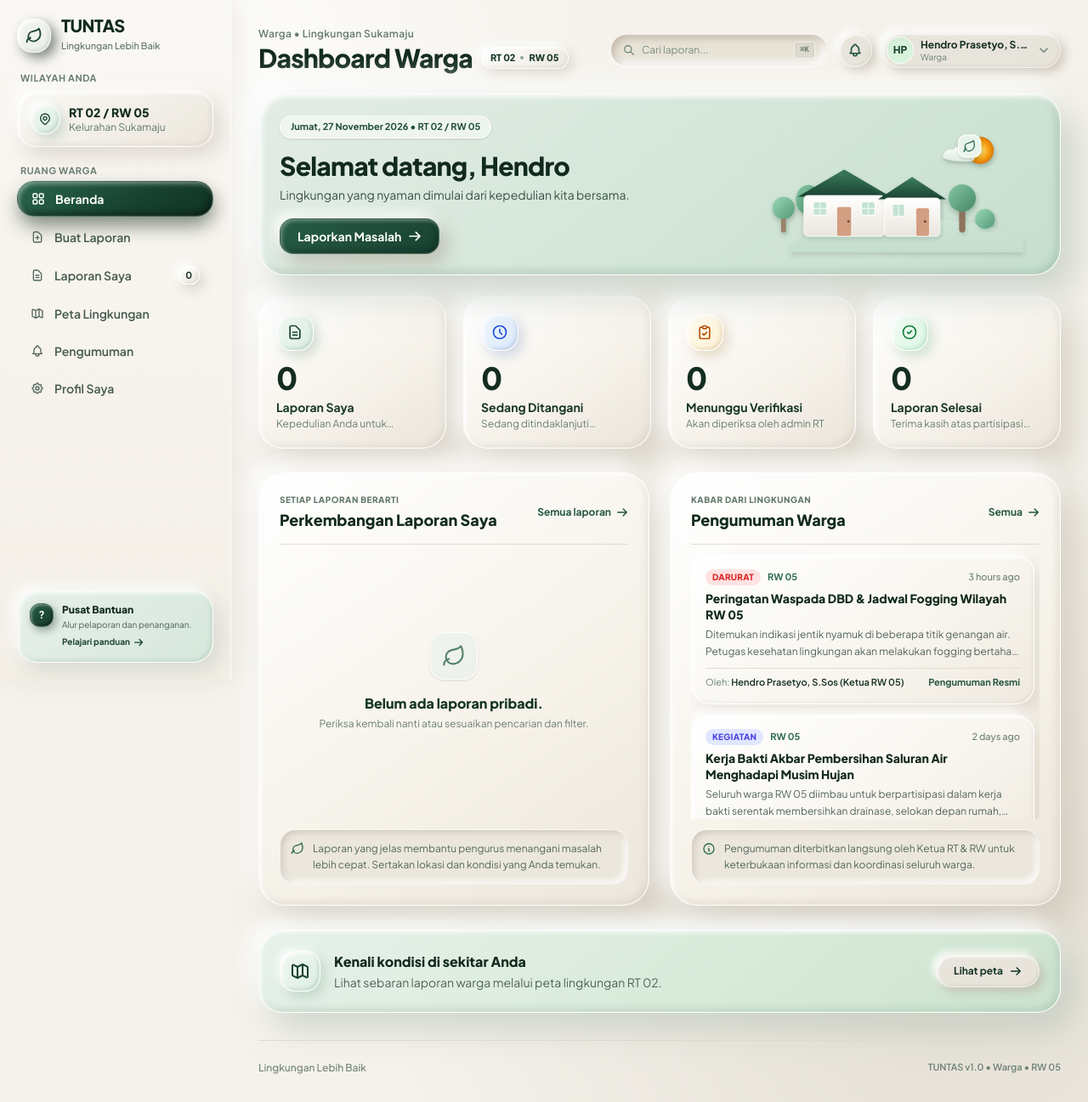
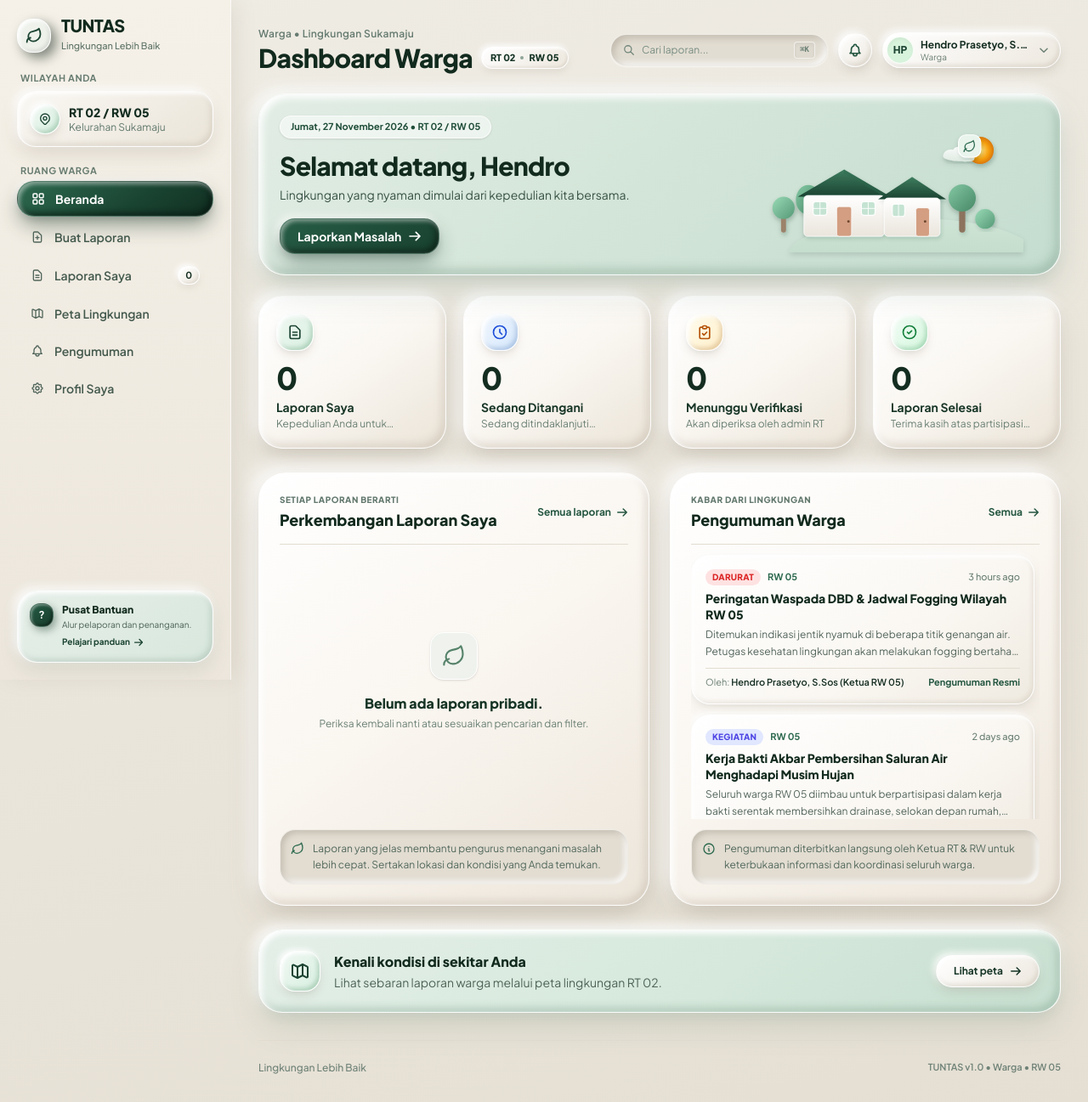
Before and after one commit to apege/TUNTAS, a Laravel app: page /warga/dashboard in a window 1280 px wide. Shown: the whole page at 85% size. Run offline with Laravel 12, Linux system fonts and the light colour scheme; a user stored in the database is signed in; data comes from the database, SQL or seed files in the repository; style sheets or scripts are compiled from the project's sources.

Commit message:
style: enhance 3d claymorphic tactile depth and eliminate canvas glare spotlight

```diff
--- a/resources/css/app.css
+++ b/resources/css/app.css
@@ -89,11 +89,9 @@
 
 /* Tactile Stone/Clay Base Canvas */
 .clay-bg {
-    background-color: #EAE6DE;
+    background-color: #EAE5DB;
     background-image:
-        radial-gradient(at 10% 15%, rgba(255, 255, 255, 0.9) 0px, transparent 40%),
-        radial-gradient(at 90% 85%, rgba(200, 192, 178, 0.6) 0px, transparent 45%),
-        radial-gradient(at 50% 50%, rgba(240, 236, 228, 0.5) 0px, transparent 60%);
+        linear-gradient(165deg, #EFECE4 0%, #E5DFD3 100%);
 }
 
 /* Left Panel: Deep Forest Green 3D Clay-Neumorphic Slab */
@@ -144,31 +142,34 @@
 /* Action Button: Tactile Extruded Clay Button (with realistic physical press) */
 .clay-btn-green {
     background: linear-gradient(145deg, #275D46 0%, #18412F 100%);
-    border-radius: 16px;
+    border-radius: 18px;
     box-shadow:
-        8px 10px 22px rgba(170, 160, 145, 0.6),
-        -6px -6px 16px #FFFFFF,
-        inset 2px 2px 4px rgba(255, 255, 255, 0.35),
-        inset -3px -3px 6px rgba(10, 28, 18, 0.4);
-    border: 1px solid rgba(255, 255, 255, 0.15);
-    transition: all 0.2s cubic-bezier(0.4, 0, 0.2, 1);
+        0 12px 24px -4px rgba(21, 55, 39, 0.45),
+        0 4px 8px -2px rgba(0, 0, 0, 0.15),
+        -4px -4px 10px rgba(255, 255, 255, 0.7),
+        inset 2.5px 2.5px 5px rgba(255, 255, 255, 0.45),
+        inset -3.5px -3.5px 7px rgba(8, 22, 15, 0.6);
+    border: 1px solid rgba(255, 255, 255, 0.22);
+    transition: all 0.2s cubic-bezier(0.34, 1.56, 0.64, 1);
 }
 
 .clay-btn-green:hover {
     background: linear-gradient(145deg, #2F6F54 0%, #1D4B36 100%);
     transform: translateY(-2px);
     box-shadow:
-        12px 14px 28px rgba(170, 160, 145, 0.7),
-        -8px -8px 20px #FFFFFF,
-        inset 2.5px 2.5px 5px rgba(255, 255, 255, 0.45),
-        inset -3px -3px 6px rgba(10, 28, 18, 0.4);
+        0 16px 28px -4px rgba(21, 55, 39, 0.55),
+        0 6px 12px -2px rgba(0, 0, 0, 0.18),
+        -5px -5px 12px rgba(255, 255, 255, 0.8),
+        inset 3px 3px 6px rgba(255, 255, 255, 0.5),
+        inset -3.5px -3.5px 7px rgba(8, 22, 15, 0.6);
 }
 
 .clay-btn-green:active {
-    transform: translateY(2px);
+    transform: translateY(2px) scale(0.98);
     box-shadow:
-        inset 6px 6px 12px rgba(10, 28, 18, 0.6),
-        inset -3px -3px 8px rgba(255, 255, 255, 0.15);
+        0 4px 8px rgba(21, 55, 39, 0.35),
+        inset 5px 5px 10px rgba(8, 22, 15, 0.7),
+        inset -2px -2px 5px rgba(255, 255, 255, 0.15);
 }
 
 /* Leaf Badge: Extruded Squircle on Dark Green Background */
@@ -195,29 +196,31 @@
 
 /* Pill / Subtle Icon Container */
 .clay-pill {
-    background-color: #E8E4DB;
+    background: linear-gradient(145deg, #FFFFFF 0%, #EDE8DF 100%);
     border-radius: 9999px;
     box-shadow:
-        5px 5px 12px rgba(182, 172, 156, 0.6),
-        -4px -4px 10px #FFFFFF,
-        inset 1.5px 1.5px 3px rgba(255, 255, 255, 0.95),
-        inset -1.5px -1.5px 3px rgba(182, 172, 156, 0.25);
-    border: 1px solid rgba(255, 255, 255, 0.6);
-    transition: all 0.2s ease;
+        0 6px 14px -2px rgba(135, 120, 100, 0.22),
+        0 2px 5px -1px rgba(0, 0, 0, 0.05),
+        -3px -3px 8px rgba(255, 255, 255, 0.9),
+        inset 2px 2px 4px rgba(255, 255, 255, 0.98),
+        inset -2px -2.5px 5px rgba(165, 150, 130, 0.25);
+    border: 1px solid rgba(255, 255, 255, 0.75);
+    transition: all 0.2s cubic-bezier(0.34, 1.56, 0.64, 1);
 }
 
 .clay-pill:hover {
-    background-color: #E3DFD5;
-    transform: translateY(-1px);
+    transform: translateY(-1.5px);
     box-shadow:
-        6px 6px 14px rgba(182, 172, 156, 0.7),
-        -5px -5px 12px #FFFFFF;
+        0 8px 18px -2px rgba(135, 120, 100, 0.28),
+        0 3px 6px -1px rgba(0, 0, 0, 0.08),
+        -4px -4px 10px rgba(255, 255, 255, 0.95),
+        inset 2px 2px 4px rgba(255, 255, 255, 1);
 }
 
 .clay-pill:active {
-    transform: translateY(1px);
+    transform: translateY(1px) scale(0.98);
     box-shadow:
-        inset 3px 3px 6px rgba(175, 165, 149, 0.55),
+        inset 3px 3px 6px rgba(160, 145, 128, 0.5),
         inset -2px -2px 5px rgba(255, 255, 255, 0.9);
 }
 
@@ -279,77 +282,77 @@
 
 /* Dashboard Layout Surface */
 .dashboard-canvas {
-    background-color: #F5F2EB;
+    background-color: #EAE5DB;
     background-image:
-        radial-gradient(at 10% 8%, rgba(255, 255, 255, 0.98) 0px, transparent 38%),
-        radial-gradient(at 88% 88%, rgba(212, 204, 190, 0.5) 0px, transparent 42%),
-        radial-gradient(at 50% 50%, rgba(246, 243, 237, 0.7) 0px, transparent 60%);
+        linear-gradient(165deg, #EFECE4 0%, #E5DFD3 100%);
 }
 
 /* Sidebar Container */
 .neu-sidebar {
-    background: linear-gradient(180deg, #FAF8F4 0%, #F4EFE6 100%);
-    border-right: 1.5px solid rgba(255, 255, 255, 0.85);
-    box-shadow: 6px 0 28px rgba(185, 175, 158, 0.2);
+    background: linear-gradient(180deg, #F5F1E8 0%, #ECE6DC 100%);
+    border-right: 1.5px solid rgba(255, 255, 255, 0.65);
+    box-shadow: 8px 0 24px -4px rgba(140, 125, 105, 0.16);
 }
 
 /* Soft Emblazoned Pill (Tag RT/RW) */
 .neu-pill-tag {
-    background: linear-gradient(145deg, #FFFFFF 0%, #EBE7DD 100%);
+    background: linear-gradient(145deg, #FFFFFF 0%, #ECE7DD 100%);
     border-radius: 9999px;
     box-shadow:
-        5px 6px 14px rgba(185, 175, 158, 0.45),
-        -4px -4px 10px #FFFFFF,
+        0 4px 10px -2px rgba(135, 120, 100, 0.2),
+        -2px -2px 6px rgba(255, 255, 255, 0.95),
         inset 1.5px 1.5px 3px rgba(255, 255, 255, 1),
-        inset -1.5px -1.5px 3px rgba(185, 175, 158, 0.25);
-    border: 1.2px solid rgba(255, 255, 255, 0.9);
+        inset -1.5px -1.5px 3px rgba(165, 150, 130, 0.2);
+    border: 1px solid rgba(255, 255, 255, 0.85);
 }
 
 /* Sunken Search Field: Capsule / Pill Neumorphic Well */
 .neu-search-input {
-    background-color: #E8E3D7;
+    background-color: #E2DDD2;
     border-radius: 9999px;
     box-shadow:
-        inset 4px 4px 9px rgba(165, 155, 138, 0.55),
-        inset -4px -4px 9px #FFFFFF,
-        0 1px 2px rgba(255, 255, 255, 0.8);
-    border: 1px solid rgba(255, 255, 255, 0.55);
+        inset 3.5px 3.5px 8px rgba(150, 140, 125, 0.45),
+        inset -3px -3px 7px rgba(255, 255, 255, 0.95),
+        0 1px 2px rgba(255, 255, 255, 0.6);
+    border: 1px solid rgba(255, 255, 255, 0.45);
     transition: all 0.25s cubic-bezier(0.4, 0, 0.2, 1);
 }
 
 .neu-search-input:focus-within {
-    background-color: #E4DFD2;
+    background-color: #DDD8CC;
     box-shadow:
-        inset 5px 5px 11px rgba(160, 150, 132, 0.65),
-        inset -4px -4px 9px #FFFFFF,
-        0 0 0 3px rgba(36, 86, 64, 0.22);
+        inset 4px 4px 9px rgba(145, 135, 120, 0.55),
+        inset -3px -3px 7px rgba(255, 255, 255, 0.95),
+        0 0 0 3px rgba(36, 86, 64, 0.25);
     border-color: rgba(36, 86, 64, 0.4);
 }
 
 /* Active Menu Item: Puffy Dark Green Clay Pill */
 .clay-nav-active {
-    background: linear-gradient(145deg, #2A664D 0%, #17422F 60%, #103323 100%);
+    background: linear-gradient(145deg, #2D6A4F 0%, #1A4432 60%, #112F22 100%);
     color: #FFFFFF !important;
     border-radius: 20px;
     box-shadow:
-        0 12px 24px -3px rgba(16, 48, 33, 0.5),
-        6px 8px 18px rgba(175, 165, 150, 0.35),
-        inset 2px 2.5px 5px rgba(255, 255, 255, 0.42),
-        inset -3px -3px 6px rgba(5, 18, 12, 0.6);
-    border: 1px solid rgba(255, 255, 255, 0.2);
+        0 12px 24px -3px rgba(16, 48, 33, 0.45),
+        0 4px 8px -1px rgba(0, 0, 0, 0.12),
+        -3px -3px 8px rgba(255, 255, 255, 0.6),
+        inset 2.5px 3px 5px rgba(255, 255, 255, 0.45),
+        inset -3.5px -3.5px 7px rgba(5, 18, 12, 0.65);
+    border: 1px solid rgba(255, 255, 255, 0.22);
     transition: all 0.2s cubic-bezier(0.34, 1.56, 0.64, 1);
 }
 
 .clay-nav-active:hover {
     transform: translateY(-1px);
     box-shadow:
-        0 14px 28px -3px rgba(16, 48, 33, 0.6),
-        7px 10px 22px rgba(175, 165, 150, 0.4),
-        inset 2px 2.5px 5px rgba(255, 255, 255, 0.5);
+        0 16px 28px -3px rgba(16, 48, 33, 0.55),
+        0 6px 12px -1px rgba(0, 0, 0, 0.15),
+        -4px -4px 10px rgba(255, 255, 255, 0.7),
+        inset 2.5px 3px 5px rgba(255, 255, 255, 0.55);
 }
 
 .clay-nav-active:active {
-    transform: translateY(2px);
+    transform: translateY(2px) scale(0.98);
     box-shadow:
         0 4px 10px rgba(16, 48, 33, 0.4),
         inset 4px 4px 8px rgba(5, 18, 12, 0.7),
@@ -364,141 +367,151 @@
 }
 
 .neu-nav-item:hover {
-    background: linear-gradient(145deg, #FAF8F4 0%, #EAE5DC 100%);
+    background: linear-gradient(145deg, #FAF8F4 0%, #E8E2D6 100%);
     color: #122A1E;
     transform: translateY(-1px);
     box-shadow:
-        5px 6px 14px rgba(185, 175, 158, 0.35),
-        -4px -4px 10px #FFFFFF,
+        0 6px 14px -2px rgba(135, 120, 100, 0.18),
+        -3px -3px 8px rgba(255, 255, 255, 0.9),
         inset 1.5px 1.5px 3px rgba(255, 255, 255, 0.95);
 }
 
 .neu-nav-item:active {
     transform: translateY(1px);
     box-shadow:
-        inset 3px 3px 6px rgba(175, 165, 149, 0.45),
-        inset -2px -2px 5px #FFFFFF;
+        inset 3px 3px 6px rgba(160, 145, 130, 0.45),
+        inset -2px -2px 5px rgba(255, 255, 255, 0.9);
 }
 
 /* Stat Cards: Volumetric 3D Clay Pillows with Specular Highlight */
 .clay-card-stat {
-    background: linear-gradient(145deg, #FFFFFF 0%, #F7F3EB 55%, #EBE5DB 100%);
+    background: linear-gradient(145deg, #FFFFFF 0%, #FAF7F2 48%, #EBE4D8 100%);
     border-radius: 28px;
     box-shadow:
-        14px 18px 38px rgba(185, 175, 158, 0.5),
-        -10px -10px 26px #FFFFFF,
-        inset 2.5px 2.5px 5px rgba(255, 255, 255, 1),
-        inset -3px -3px 7px rgba(185, 175, 158, 0.25);
-    border: 1.5px solid rgba(255, 255, 255, 0.92);
+        0 18px 36px -6px rgba(135, 120, 100, 0.24),
+        0 6px 14px -2px rgba(135, 120, 100, 0.14),
+        -6px -6px 16px rgba(255, 255, 255, 0.9),
+        inset 3.5px 4px 7px rgba(255, 255, 255, 0.98),
+        inset -4px -5px 10px rgba(170, 155, 135, 0.28);
+    border: 1px solid rgba(255, 255, 255, 0.82);
     transition: all 0.28s cubic-bezier(0.34, 1.56, 0.64, 1);
 }
 
 .clay-card-stat:hover {
-    transform: translateY(-4px) scale(1.01);
+    transform: translateY(-4px) scale(1.012);
     box-shadow:
-        18px 24px 48px rgba(185, 175, 158, 0.6),
-        -12px -12px 30px #FFFFFF,
-        inset 3px 3px 6px rgba(255, 255, 255, 1),
-        inset -2.5px -2.5px 6px rgba(185, 175, 158, 0.2);
+        0 24px 44px -8px rgba(135, 120, 100, 0.3),
+        0 8px 18px -3px rgba(135, 120, 100, 0.16),
+        -8px -8px 20px rgba(255, 255, 255, 0.95),
+        inset 4px 4.5px 8px rgba(255, 255, 255, 1),
+        inset -3.5px -4px 8px rgba(170, 155, 135, 0.22);
 }
 
 .clay-card-stat:active {
     transform: translateY(1px) scale(0.99);
     box-shadow:
-        8px 10px 20px rgba(185, 175, 158, 0.4),
-        -6px -6px 14px #FFFFFF;
+        0 8px 18px -2px rgba(135, 120, 100, 0.2),
+        -4px -4px 10px rgba(255, 255, 255, 0.85),
+        inset 2px 2px 5px rgba(255, 255, 255, 0.9);
 }
 
 /* Hero Welcome Banner: Mint-Sage Puffy Clay Pad */
 .clay-hero-banner {
-    background: linear-gradient(140deg, #E3ECE5 0%, #D5E7DA 48%, #C7DFCE 100%);
+    background: linear-gradient(140deg, #E2EDE5 0%, #D3E5D8 48%, #C4DDD0 100%);
     border-radius: 32px;
     box-shadow:
-        16px 20px 44px rgba(165, 182, 170, 0.55),
-        -12px -12px 32px #FFFFFF,
-        inset 3px 3px 6px rgba(255, 255, 255, 0.98),
-        inset -4px -4px 10px rgba(130, 162, 142, 0.38);
-    border: 1.5px solid rgba(255, 255, 255, 0.88);
+        0 20px 42px -6px rgba(115, 145, 125, 0.28),
+        0 6px 14px -2px rgba(115, 145, 125, 0.16),
+        -6px -6px 18px rgba(255, 255, 255, 0.85),
+        inset 4px 4.5px 8px rgba(255, 255, 255, 0.98),
+        inset -5px -6px 12px rgba(105, 142, 120, 0.36);
+    border: 1.5px solid rgba(255, 255, 255, 0.85);
 }
 
 /* Content Container Cards (Laporan Saya & Pengumuman) */
 .clay-card-content {
-    background: linear-gradient(145deg, #FFFFFF 0%, #F6F2E9 60%, #ECE6DC 100%);
+    background: linear-gradient(145deg, #FFFFFF 0%, #FAF6F0 48%, #ECE5DA 100%);
     border-radius: 32px;
     box-shadow:
-        16px 20px 44px rgba(185, 175, 158, 0.5),
-        -12px -12px 30px #FFFFFF,
-        inset 2.5px 2.5px 5px rgba(255, 255, 255, 1),
-        inset -3px -3px 8px rgba(180, 170, 152, 0.28);
-    border: 1.5px solid rgba(255, 255, 255, 0.92);
+        0 20px 42px -6px rgba(135, 120, 100, 0.24),
+        0 6px 14px -2px rgba(135, 120, 100, 0.12),
+        -8px -8px 22px rgba(255, 255, 255, 0.9),
+        inset 3.5px 4px 7px rgba(255, 255, 255, 0.98),
+        inset -4px -5px 10px rgba(170, 155, 135, 0.28);
+    border: 1px solid rgba(255, 255, 255, 0.82);
 }
 
 /* Dedicated Tactile 3D Clay Icon Squircles */
 .clay-icon-mint {
-    background: linear-gradient(135deg, #F0F7F2 0%, #DCEFE3 100%);
+    background: linear-gradient(135deg, #F0F8F3 0%, #D8EFE0 100%);
     border-radius: 18px;
     box-shadow:
-        5px 6px 14px rgba(155, 185, 165, 0.45),
-        -3px -3px 8px #FFFFFF,
-        inset 2px 2px 4px rgba(255, 255, 255, 0.98),
-        inset -2px -2px 4px rgba(135, 170, 148, 0.35);
-    border: 1.5px solid rgba(255, 255, 255, 0.9);
+        0 6px 12px -2px rgba(135, 120, 100, 0.2),
+        0 2px 5px -1px rgba(0, 0, 0, 0.05),
+        -2px -2px 6px rgba(255, 255, 255, 0.95),
+        inset 2.5px 2.5px 4.5px rgba(255, 255, 255, 0.98),
+        inset -2.5px -3px 5px rgba(110, 165, 130, 0.4);
+    border: 1px solid rgba(255, 255, 255, 0.88);
 }
 
 .clay-icon-blue {
-    background: linear-gradient(135deg, #F0F6FD 0%, #DCEAFC 100%);
+    background: linear-gradient(135deg, #F0F6FD 0%, #D6E8FC 100%);
     border-radius: 18px;
     box-shadow:
-        5px 6px 14px rgba(155, 175, 205, 0.45),
-        -3px -3px 8px #FFFFFF,
-        inset 2px 2px 4px rgba(255, 255, 255, 0.98),
-        inset -2px -2px 4px rgba(130, 160, 200, 0.35);
-    border: 1.5px solid rgba(255, 255, 255, 0.9);
+        0 6px 12px -2px rgba(135, 120, 100, 0.2),
+        0 2px 5px -1px rgba(0, 0, 0, 0.05),
+        -2px -2px 6px rgba(255, 255, 255, 0.95),
+        inset 2.5px 2.5px 4.5px rgba(255, 255, 255, 0.98),
+        inset -2.5px -3px 5px rgba(110, 145, 195, 0.4);
+    border: 1px solid rgba(255, 255, 255, 0.88);
 }
 
 .clay-icon-amber {
-    background: linear-gradient(135deg, #FFFDF0 0%, #FDF1D6 100%);
+    background: linear-gradient(135deg, #FFFDF0 0%, #FEEEC8 100%);
     border-radius: 18px;
     box-shadow:
-        5px 6px 14px rgba(200, 180, 140, 0.45),
-        -3px -3px 8px #FFFFFF,
-        inset 2px 2px 4px rgba(255, 255, 255, 0.98),
-        inset -2px -2px 4px rgba(195, 165, 115, 0.35);
-    border: 1.5px solid rgba(255, 255, 255, 0.9);
+        0 6px 12px -2px rgba(135, 120, 100, 0.2),
+        0 2px 5px -1px rgba(0, 0, 0, 0.05),
+        -2px -2px 6px rgba(255, 255, 255, 0.95),
+        inset 2.5px 2.5px 4.5px rgba(255, 255, 255, 0.98),
+        inset -2.5px -3px 5px rgba(195, 150, 95, 0.4);
+    border: 1px solid rgba(255, 255, 255, 0.88);
 }
 
 .clay-icon-emerald {
-    background: linear-gradient(135deg, #F2FCF5 0%, #DDF7E4 100%);
+    background: linear-gradient(135deg, #F2FCF5 0%, #D6F7DF 100%);
     border-radius: 18px;
     box-shadow:
-        5px 6px 14px rgba(150, 195, 165, 0.45),
-        -3px -3px 8px #FFFFFF,
-        inset 2px 2px 4px rgba(255, 255, 255, 0.98),
-        inset -2px -2px 4px rgba(125, 185, 145, 0.35);
-    border: 1.5px solid rgba(255, 255, 255, 0.9);
+        0 6px 12px -2px rgba(135, 120, 100, 0.2),
+        0 2px 5px -1px rgba(0, 0, 0, 0.05),
+        -2px -2px 6px rgba(255, 255, 255, 0.95),
+        inset 2.5px 2.5px 4.5px rgba(255, 255, 255, 0.98),
+        inset -2.5px -3px 5px rgba(100, 175, 125, 0.4);
+    border: 1px solid rgba(255, 255, 255, 0.88);
 }
 
 /* Generic Tactile Squircle Badge */
 .clay-icon-badge {
     border-radius: 18px;
     box-shadow:
-        5px 6px 14px rgba(180, 170, 155, 0.4),
-        -4px -4px 10px #FFFFFF,
+        0 6px 12px -2px rgba(135, 120, 100, 0.2),
+        0 2px 5px -1px rgba(0, 0, 0, 0.05),
+        -2px -2px 6px rgba(255, 255, 255, 0.95),
         inset 2px 2px 4px rgba(255, 255, 255, 0.95),
-        inset -2px -2px 4px rgba(175, 165, 148, 0.22);
-    border: 1.5px solid rgba(255, 255, 255, 0.85);
+        inset -2px -2.5px 4px rgba(165, 150, 130, 0.25);
+    border: 1px solid rgba(255, 255, 255, 0.85);
 }
 
 /* Territory Card / Tactile Side Slab */
 .clay-territory-card {
-    background: linear-gradient(145deg, #FAF8F4 0%, #ECE7DD 100%);
+    background: linear-gradient(145deg, #FAF8F4 0%, #EAE4D8 100%);
     border-radius: 22px;
     box-shadow:
-        8px 10px 24px rgba(185, 175, 158, 0.42),
-        -6px -6px 16px #FFFFFF,
-        inset 2px 2px 4px rgba(255, 255, 255, 1),
-        inset -2.5px -2.5px 5px rgba(185, 175, 158, 0.22);
-    border: 1.5px solid rgba(255, 255, 255, 0.9);
+        0 10px 22px -3px rgba(135, 120, 100, 0.22),
+        -4px -4px 12px rgba(255, 255, 255, 0.9),
+        inset 2.5px 2.5px 5px rgba(255, 255, 255, 1),
+        inset -2.5px -3px 6px rgba(165, 150, 130, 0.25);
+    border: 1px solid rgba(255, 255, 255, 0.85);
 }
 
 /* Mobile Bottom Navigation Dock */
@@ -523,56 +536,59 @@
 
 /* Bottom Awareness Banner (Kenali kondisi di sekitar Anda) */
 .clay-bottom-banner {
-    background: linear-gradient(140deg, #E6F1EA 0%, #D8EAD9 58%, #CCE3CE 100%);
+    background: linear-gradient(140deg, #E4EFE8 0%, #D5E8DB 58%, #C7DFD0 100%);
     border-radius: 28px;
     box-shadow:
-        14px 18px 38px rgba(168, 185, 172, 0.5),
-        -10px -10px 26px #FFFFFF,
-        inset 2.5px 2.5px 5px rgba(255, 255, 255, 0.95),
-        inset -3px -3px 8px rgba(135, 165, 142, 0.35);
-    border: 1.5px solid rgba(255, 255, 255, 0.88);
+        0 18px 36px -6px rgba(115, 145, 125, 0.25),
+        0 6px 14px -2px rgba(115, 145, 125, 0.14),
+        -6px -6px 16px rgba(255, 255, 255, 0.85),
+        inset 3.5px 4px 7px rgba(255, 255, 255, 0.98),
+        inset -4px -5px 10px rgba(105, 142, 120, 0.32);
+    border: 1.5px solid rgba(255, 255, 255, 0.85);
 }
 
 /* Sidebar Helper Info Card */
 .clay-helper-card {
-    background: linear-gradient(140deg, #E6EFE9 0%, #D7E8DC 100%);
+    background: linear-gradient(140deg, #E6EFE9 0%, #D8E7DD 100%);
     border-radius: 24px;
     box-shadow:
-        8px 10px 24px rgba(170, 185, 175, 0.4),
-        -6px -6px 16px #FFFFFF,
-        inset 2px 2px 4px rgba(255, 255, 255, 0.95),
-        inset -2px -2px 5px rgba(140, 170, 152, 0.3);
-    border: 1.5px solid rgba(255, 255, 255, 0.85);
+        0 10px 22px -3px rgba(130, 150, 138, 0.22),
+        -4px -4px 12px rgba(255, 255, 255, 0.85),
+        inset 2.5px 2.5px 5px rgba(255, 255, 255, 0.98),
+        inset -2.5px -3px 6px rgba(115, 145, 125, 0.28);
+    border: 1px solid rgba(255, 255, 255, 0.85);
 }
 
 /* Nested Report / Announcement Clay Card Item */
 .clay-item-card {
-    background: linear-gradient(145deg, #FFFFFF 0%, #F8F5EE 60%, #EFE9DF 100%);
+    background: linear-gradient(145deg, #FFFFFF 0%, #FAF7F2 60%, #EFEAE0 100%);
     border-radius: 22px;
     box-shadow:
-        8px 10px 22px rgba(185, 175, 158, 0.35),
-        -6px -6px 16px #FFFFFF,
-        inset 2px 2px 4px rgba(255, 255, 255, 0.98),
-        inset -2px -2px 4px rgba(185, 175, 158, 0.18);
-    border: 1.5px solid rgba(255, 255, 255, 0.9);
+        0 8px 18px -3px rgba(135, 120, 100, 0.18),
+        0 2px 6px -1px rgba(0, 0, 0, 0.05),
+        -3px -3px 8px rgba(255, 255, 255, 0.9),
+        inset 2.5px 2.5px 4.5px rgba(255, 255, 255, 0.98),
+        inset -2px -2.5px 5px rgba(165, 150, 130, 0.2);
+    border: 1px solid rgba(255, 255, 255, 0.82);
     transition: all 0.25s cubic-bezier(0.34, 1.56, 0.64, 1);
 }
 
 .clay-item-card:hover {
     transform: translateY(-2px) scale(1.008);
     box-shadow:
-        12px 14px 28px rgba(185, 175, 158, 0.45),
-        -8px -8px 20px #FFFFFF;
+        0 12px 24px -4px rgba(135, 120, 100, 0.25),
+        0 4px 8px -2px rgba(0, 0, 0, 0.08),
+        -4px -4px 12px rgba(255, 255, 255, 0.95);
 }
 
 /* Sunken Tip Note Box */
 .clay-sunken-note {
-    background-color: #ECE7DD;
+    background-color: #E2DCD1;
     border-radius: 18px;
     box-shadow:
-        inset 3px 3px 7px rgba(175, 165, 148, 0.45),
-        inset -3px -3px 7px #FFFFFF;
-    border: 1px solid rgba(255, 255, 255, 0.6);
+        inset 3px 3px 7px rgba(150, 140, 125, 0.42),
+        inset -3px -3px 7px rgba(255, 255, 255, 0.95);
+    border: 1px solid rgba(255, 255, 255, 0.45);
 }
 
 /* Help Badge Pill */
```
